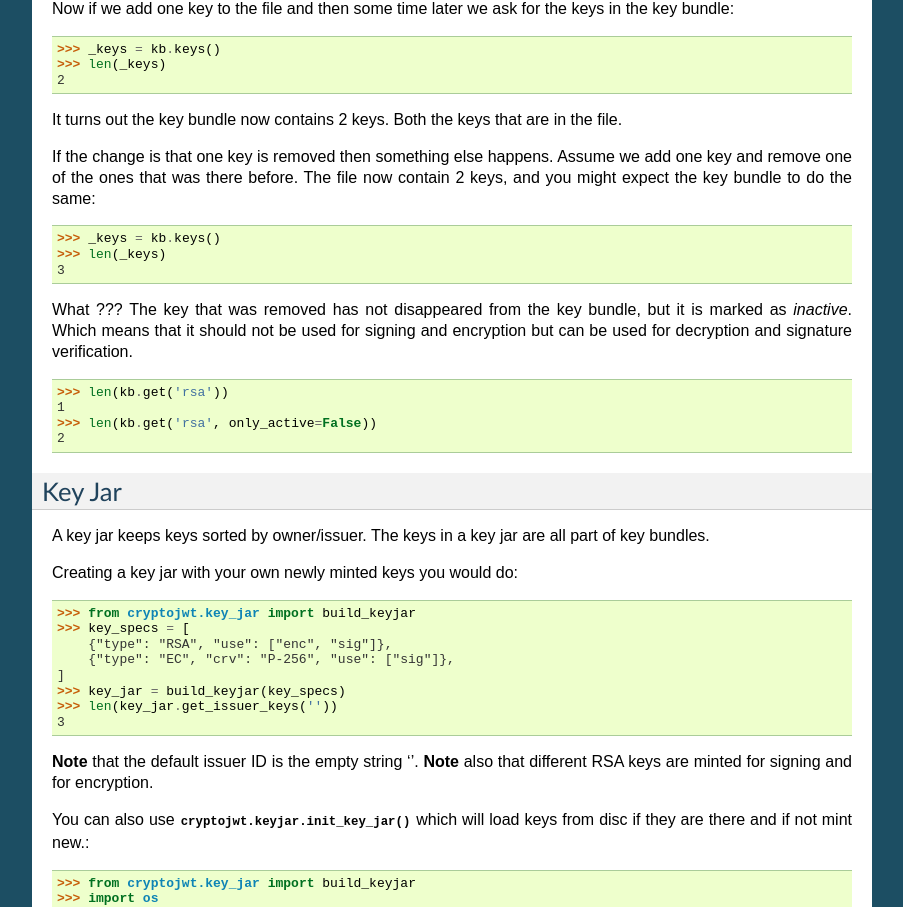
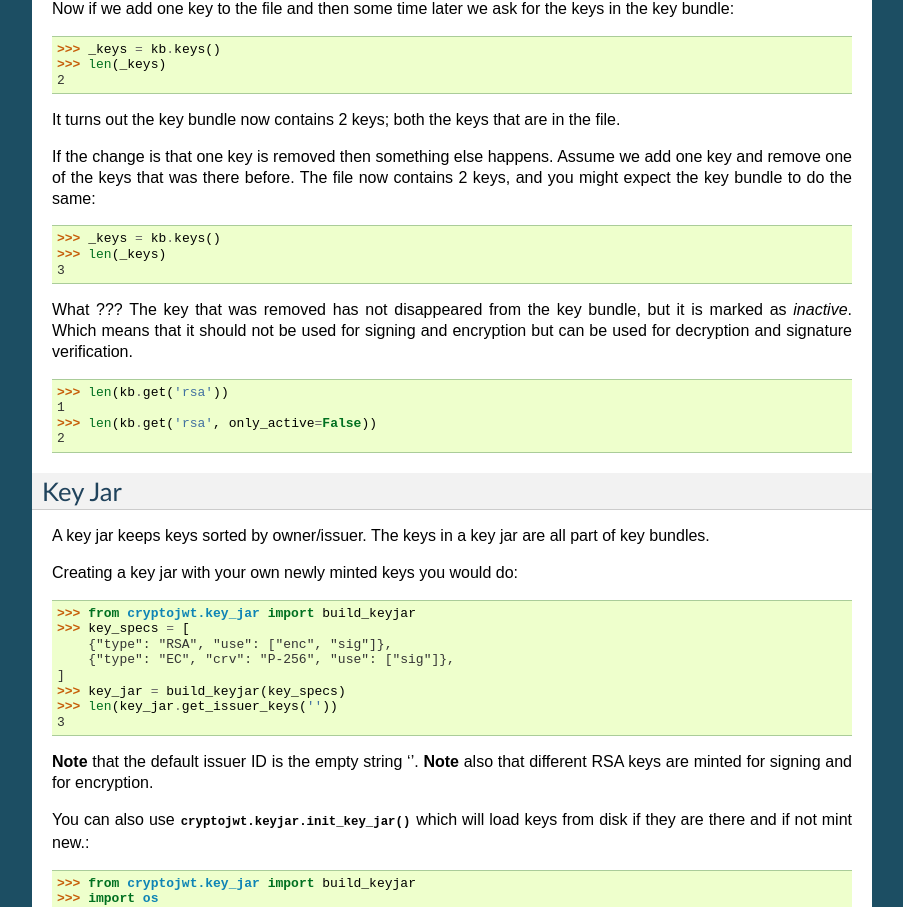
Before and after one commit to IdentityPython/JWTConnect-Python-CryptoJWT, a Sphinx documentation site: the page built from doc/keyhandling.rst, in a window 1280 px wide and 1400 px high, scrolled down 3643 px. Shown: the part 149-1056 px from the top of the window, without its empty margins (198-1101 px from the left). Built offline with Sphinx 7.4.7, drawn with Linux system fonts in a browser that asks for light colours; some of the changed text lies outside the part shown.

Commit message:
grammar fixes

```diff
--- a/doc/keyhandling.rst
+++ b/doc/keyhandling.rst
@@ -234,12 +234,12 @@ keys in the key bundle::
     >>> len(_keys)
     2
 
-It turns out the key bundle now contains 2 keys. Both the keys that are in the
+It turns out the key bundle now contains 2 keys; both the keys that are in the
 file.
 
 If the change is that one key is removed then something else happens.
-Assume we add one key and remove one of the ones that was there before.
-The file now contain 2 keys, and you might expect the key bundle to do the
+Assume we add one key and remove one of the keys that was there before.
+The file now contains 2 keys, and you might expect the key bundle to do the
 same::
 
     >>> _keys = kb.keys()
@@ -278,7 +278,7 @@ Creating a key jar with your own newly minted keys you would do:
 **Note** also that different RSA keys are minted for signing and for encryption.
 
 You can also use :py:func:`cryptojwt.keyjar.init_key_jar` which will
-load keys from disc if they are there and if not mint new.::
+load keys from disk if they are there and if not mint new.::
 
     >>> from cryptojwt.key_jar import build_keyjar
     >>> import os
```
Also changed, not shown: other parts of doc/keyhandling.rst (+5 -5 lines).
